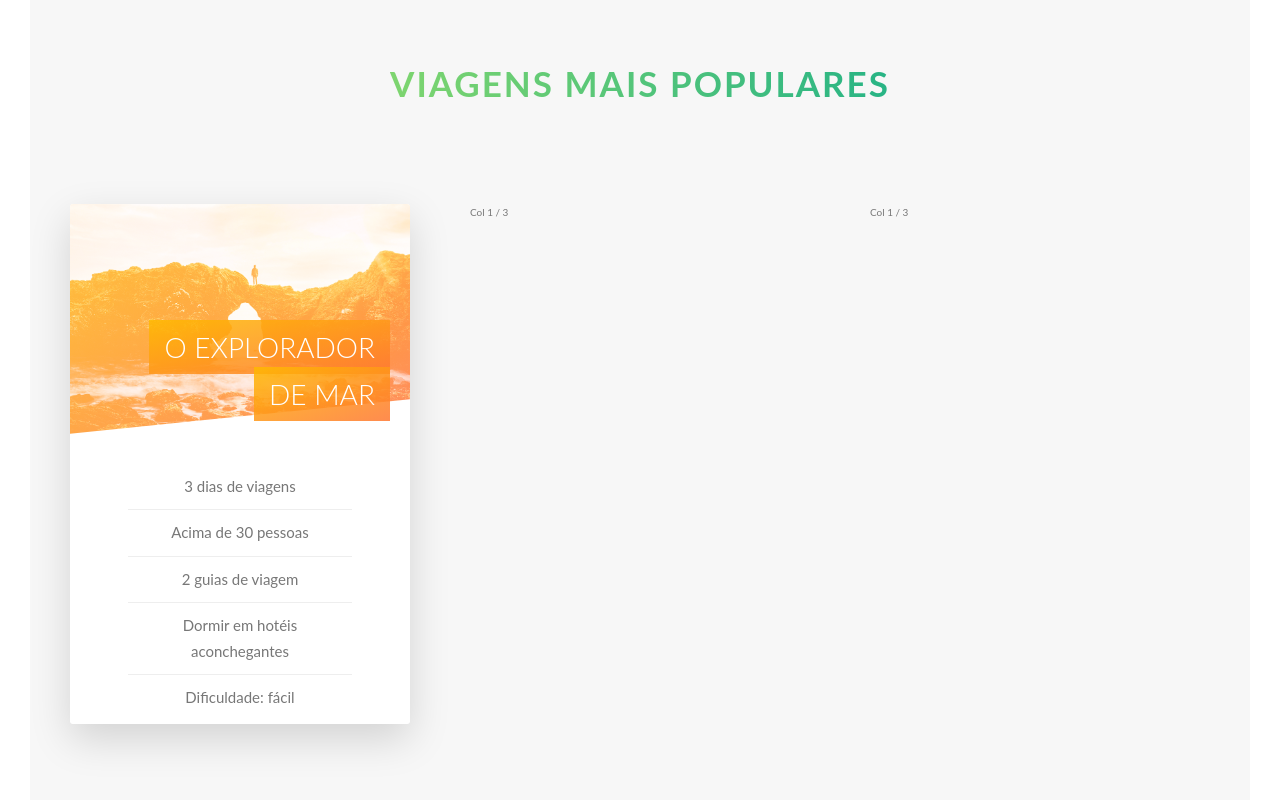
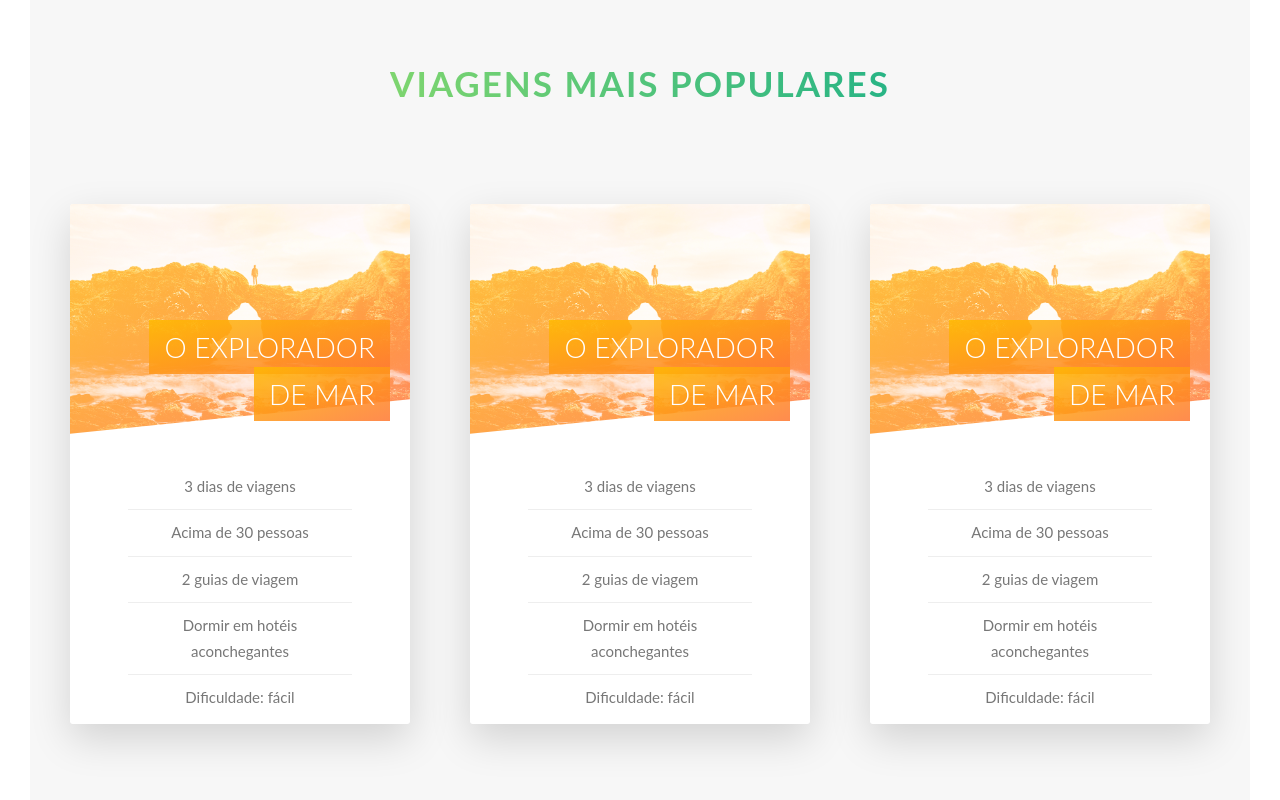
Before and after one commit to codingscode/Curso_CSS, a website: page trab_001/do_001/index.html in a window 1280 px wide. Shown: the part 2504-3304 px from the top of the page. Drawn offline with Linux system fonts and the light colour scheme.

Commit message:
parte 134

```diff
--- a/trab_001/do_001/index.html
+++ b/trab_001/do_001/index.html
@@ -147,8 +147,72 @@
                                 </div>
                             </div>
                         </div>
-                        <div class="col-1-de-3">Col 1 / 3</div>
-                        <div class="col-1-de-3">Col 1 / 3</div>
+
+                        <div class="col-1-de-3">
+                            <div class="cartao">
+                                <div class="cartao__lado cartao__lado--frente">
+                                    <div class="cartao__imagem cartao__imagem--1">
+                                         &nbsp;
+                                    </div>
+                                    <h4 class="cartao__cabecalho">
+                                         <span class="cartao__cabecalho-span cartao__cabecalho-span--1">
+                                             O Explorador de Mar
+                                         </span>
+                                    </h4>
+                                    <div class="cartao__detalhes">
+                                         <ul>
+                                             <li>3 dias de viagens</li>
+                                             <li>Acima de 30 pessoas</li>
+                                             <li>2 guias de viagem</li>
+                                             <li>Dormir em hotéis aconchegantes</li>
+                                             <li>Dificuldade: fácil</li>
+                                         </ul>
+                                    </div>
+                                </div>
+                                <div class="cartao__lado cartao__lado--atras cartao__lado--atras-1">
+                                    <div class="cartao__cta">
+                                        <div class="cartao__preco-caixa">
+                                            <p class="cartao__preco-somente">Somente</p>
+                                            <p class="cartao__preco-valor">R$1600</p>
+                                        </div>
+                                        <a href="#" class="botao botao--branco">Agende agora!</a>
+                                    </div>
+                                </div>
+                            </div>
+                        </div>
+
+                        <div class="col-1-de-3">
+                            <div class="cartao">
+                                <div class="cartao__lado cartao__lado--frente">
+                                    <div class="cartao__imagem cartao__imagem--1">
+                                         &nbsp;
+                                    </div>
+                                    <h4 class="cartao__cabecalho">
+                                         <span class="cartao__cabecalho-span cartao__cabecalho-span--1">
+                                             O Explorador de Mar
+                                         </span>
+                                    </h4>
+                                    <div class="cartao__detalhes">
+                                         <ul>
+                                             <li>3 dias de viagens</li>
+                                             <li>Acima de 30 pessoas</li>
+                                             <li>2 guias de viagem</li>
+                                             <li>Dormir em hotéis aconchegantes</li>
+                                             <li>Dificuldade: fácil</li>
+                                         </ul>
+                                    </div>
+                                </div>
+                                <div class="cartao__lado cartao__lado--atras cartao__lado--atras-1">
+                                    <div class="cartao__cta">
+                                        <div class="cartao__preco-caixa">
+                                            <p class="cartao__preco-somente">Somente</p>
+                                            <p class="cartao__preco-valor">R$1600</p>
+                                        </div>
+                                        <a href="#" class="botao botao--branco">Agende agora!</a>
+                                    </div>
+                                </div>
+                            </div>
+                        </div>
                     </div>
 
 
--- a/trab_001/do_001/sass/componentes/_cartao.scss
+++ b/trab_001/do_001/sass/componentes/_cartao.scss
@@ -55,12 +55,13 @@
         }
 
         &--2 {
-            background-image: url('../img/nat-5.jpg');
+            background-image: linear-gradient(to right bottom, $cor-secundaria-clara, $cor-secundaria-escura), url('../img/nat-6.jpg');
         }
 
         &--3 {
-            background-image: url('../img/nat-5.jpg');
+            background-image: linear-gradient(to right bottom, $cor-secundaria-clara, $cor-secundaria-escura), url('../img/nat-7.jpg');
         }
+
 
     }
 
```
Also changed, not shown: trab_001/do_001/css/style2.css.
